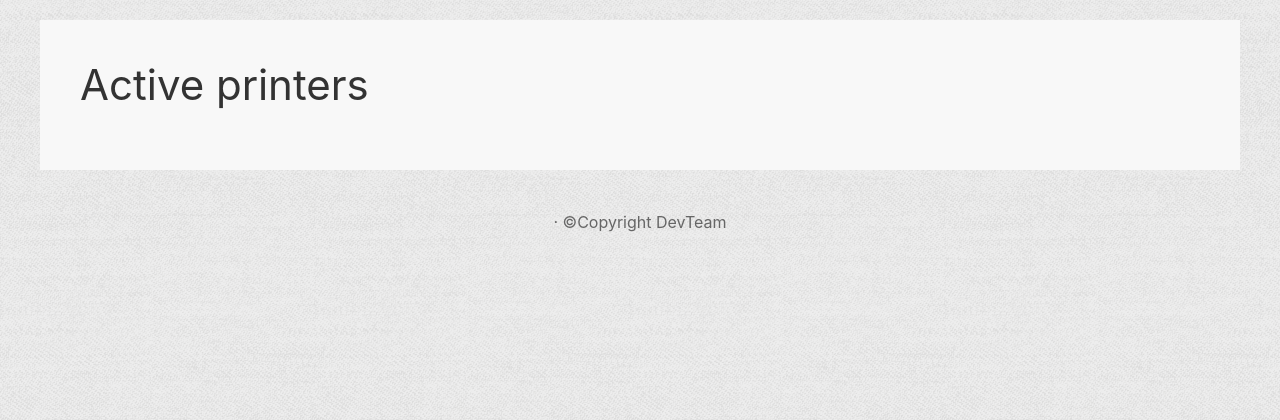
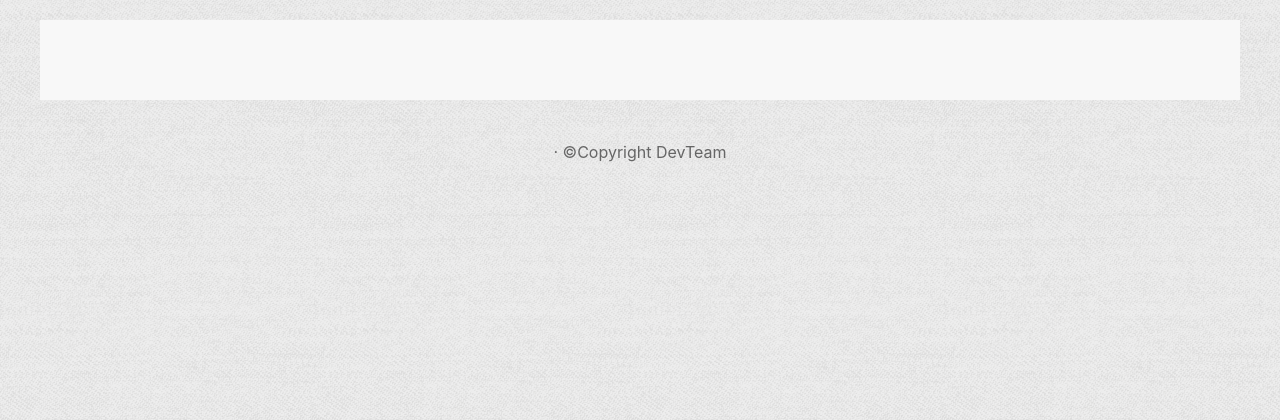
Before and after one commit to DevTeamSCH/printer-next, a Django app: page / in a window 1280 px wide. Shown: the part 100-520 px from the top of the page. Run offline with Django 3.2, Linux system fonts and the light colour scheme; some libraries are stand-ins or nearby versions.

Commit message:
Active printer felirat kiszedve

```diff
--- a/printer/printer_app/templates/printer_list.html
+++ b/printer/printer_app/templates/printer_list.html
@@ -3,7 +3,6 @@
 {% load i18n %}
 
 {% block content %}
-<h1 class="">{% trans "Active printers" %}</h1>
 <ul uk-accordion>
         {% for user in users %}
             {% if user.has_active_printers %}
```
